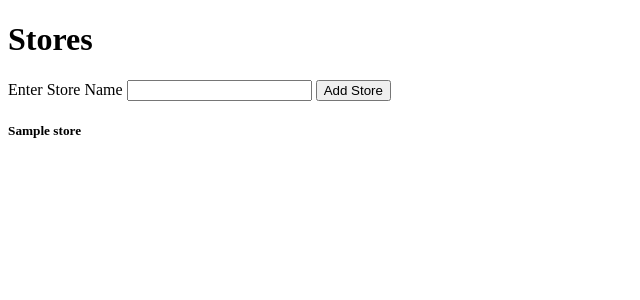
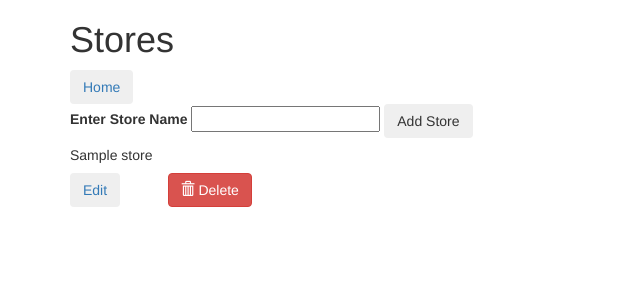
Before and after one commit to jdcamp/shoe_store, a PHP site: template views/stores.html.twig in a window 1280 px wide. Shown: the top 300 px of the page, without its empty margins (0-640 px from the left). Run offline with PHP 8.4, Linux system fonts and the light colour scheme; the template is opened without the code that fills it: most values are stand-ins (such as "Sample title", 1, 10 or a date in 2020); some libraries are stand-ins or nearby versions.

Commit message:
create silex routes and twig pages to update and delete a store

```diff
--- a/views/index.html.twig
+++ b/views/index.html.twig
@@ -1,14 +1,18 @@
 <!DOCTYPE html>
 <html>
     <head>
+        <link rel="stylesheet" href="https://maxcdn.bootstrapcdn.com/bootstrap/3.3.7/css/bootstrap.min.css">
         <meta charset="utf-8">
         <title>Shoes</title>
     </head>
     <body>
+        <div class="container">
+
         {% block body %}
             <h2>Shoe Store</h2>
             <a href="/view_stores"><button type="button" name="button1">View Stores</button></a><br>
             <a href="/view_brands"><button type="button" name="button2">View Brands</button></a>
         {% endblock %}
+    </div>
     </body>
 </html>
--- a/views/stores.html.twig
+++ b/views/stores.html.twig
@@ -2,15 +2,33 @@
 
 {% block body %}
 <h1>Stores</h1>
+<a href="/"><button type="button" name="button" class="btn">Home</button></a>
 <form action="/add_store" method="post">
     <label for="name">Enter Store Name</label>
     <input required type="text" name="name" value="">
 
-    <button type="submit" name="button">Add Store</button>
+    <button type="submit" name="button" class="btn">Add Store</button>
 </form>
 {% if stores != null %}
     {% for store in stores %}
         <h5>{{store.getName}}</h5>
+        <div class="row">
+            <div class="col-xs-1">
+                <a href="/edit_store/{{store.getid}}"><button type="button" class="btn" name="button">Edit</button></a>
+            </div>
+            <div class="col-xs-1">
+                   <form action="/delete_store/{{ store.getId }}" method="post">
+                       <input name="_method" type="hidden" value="delete">
+                       <button class="btn btn-danger" type="submit">
+                           <span class="glyphicon glyphicon-trash"></span>
+                           Delete
+                       </button>
+                   </form>
+               </div>
+
+        </div>
+
+
     {% endfor %}
 {% else %}
     <p>There are no stores</p>
```
Also changed, not shown: app/app.php (+14 -0 lines), views/edit_store.html.twig (added, +17 -0 lines).
